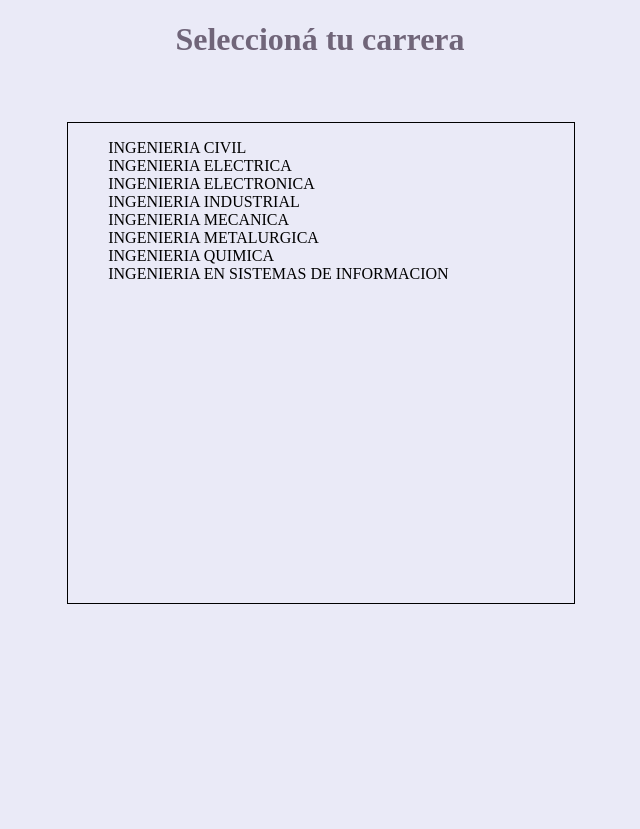
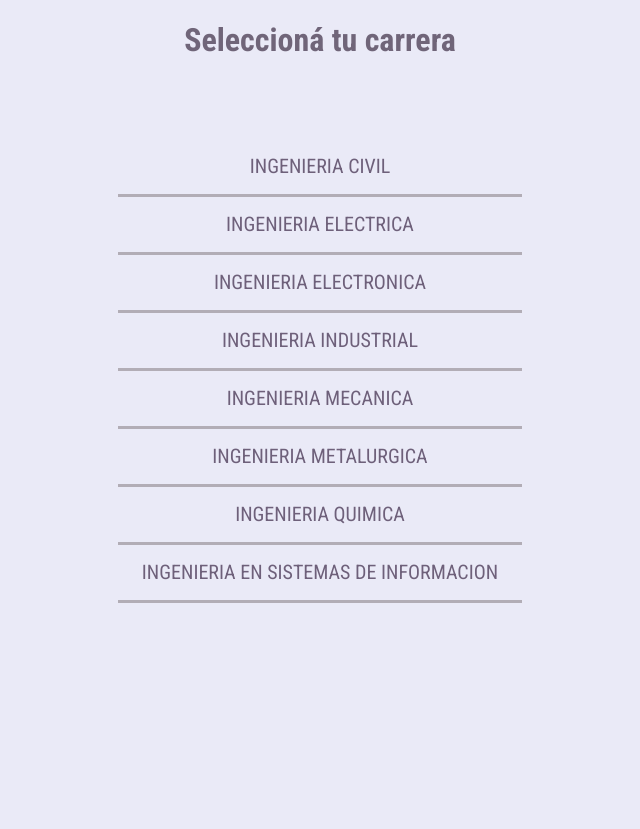
Before and after one commit to lauto16/UTNMaterias, a Django app: page / in a window 1280 px wide. Shown: the whole page, without its empty margins (320-960 px from the left). Run offline with Django 4.2, Linux system fonts and the light colour scheme; data comes from the database, SQL or seed files in the repository.

Commit message:
Selector de carreras

```diff
--- a/UTNMaterias/MainTree/views.py
+++ b/UTNMaterias/MainTree/views.py
@@ -4,20 +4,32 @@ from django.http import JsonResponse
 import requests
 
 
-def index(request):
-    # combine trees
-    db_tree = SubjectTreeDB(career='sistemas', tree_type='approval')
+def index(request, career: str):
+    careers = [
+        'civil',
+        'electrica',
+        'electronica',
+        'industrial',
+        'mecanica',
+        'metalurgica',
+        'quimica',
+        'sistemas'
+    ]
+
+    print(career)
+    """    db_tree = SubjectTreeDB(career='sistemas', tree_type='approval')
     print(db_tree.tree)
 
     if request.method == 'POST':
         data = json.loads(request.body)
         action = data['action']
         # CUANDO SE QUIERA CONSULTAR SOLO LOS DATOS DE UN SUBJECT, RECURRIMOS A LA API REST QUE VAMOS A CREAR
-        # CUANDO SE QUIERA CREAR TOD0 EL ARBOL Y PASARLO AL FRONT HACERLO DESDE LA VISTA EN BACKEND
+        # CUANDO SE QUIERA CREAR TOD0 EL ARBOL Y PASARLO AL FRONT HACERLO DESDE LA VISTA EN BACKEND"""
 
     return render(request, 'index.html')
 
-    """
+
+"""
 
 from MainTree.models import UTNSubject
 from django.http import JsonResponse
--- a/UTNMaterias/Selector/views.py
+++ b/UTNMaterias/Selector/views.py
@@ -1,3 +1,13 @@
 from django.shortcuts import render
+from MainTree.views import index
+from django.http import JsonResponse
+import json
 
-# Create your views here.
+
+def selector_view(request):
+    if request.method == 'POST':
+        data = json.loads(request.body)
+        career = data['career']
+        return JsonResponse({'career': career})
+
+    return render(request, 'selector.html')
--- a/UTNMaterias/UTNMaterias/static/css/index.css
+++ /dev/null
@@ -1,20 +0,0 @@
-body{
-    background-color: #eaeaf7;
-    height: 100dvh;
-}
-
-#selector-title{
-    text-align: center;
-    color: #706579;
-}
-
-#selector{
-    display: flex;
-    flex-direction: column;
-    margin-left: 30%;
-    margin-right: 30%;
-    margin-top: 5%;
-    width: 40%;
-    height: 60%;
-    border: 1px solid #000;
-}
--- /dev/null
+++ b/UTNMaterias/UTNMaterias/static/css/selector.css
@@ -0,0 +1,48 @@
+@import url('https://fonts.googleapis.com/css2?family=Roboto+Condensed:ital,wght@0,100..900;1,100..900&display=swap');
+
+body{
+    background-color: #eaeaf7;
+    height: 100dvh;
+}
+
+#selector-title{
+    text-align: center;
+    color: #706579;
+    font-family: "Roboto Condensed", sans-serif;
+    font-weight: 700;
+}
+
+#selector{
+    display: flex;
+    flex-direction: column;
+    margin-left: 30%;
+    margin-right: 30%;
+    margin-top: 5%;
+    width: 40%;
+    height: 60%;
+}
+
+#careers-list{
+    padding: 0;
+}
+
+.career{
+    text-align: center;
+    margin-left: 10%;
+    margin-right: 10%;
+    margin-top: 15px;
+    margin-bottom: 15px;
+    width: 80%;
+    height: 40px;
+    border-bottom: 3px solid #b2adb6;
+    font-family: "Roboto Condensed", sans-serif;
+    font-weight: 400;
+    color: #6e607a;
+    font-size: 20px;
+    transition: ease color 0.3s;
+}
+
+.career:hover{
+    cursor: pointer;
+    color: #000000;
+}
--- a/UTNMaterias/UTNMaterias/templates/index.html
+++ b/UTNMaterias/UTNMaterias/templates/index.html
@@ -4,23 +4,9 @@
     {% load static %}
     <meta charset="UTF-8">
     <meta name="viewport" content="width=device-width, initial-scale=1.0">
-    <link rel="stylesheet" href="{% static 'css/index.css' %}">
     <title>UTN Materias</title>
 </head>
 <body>
-    <h1 id="selector-title">Seleccion&aacute; tu carrera</h1>
-    <div id="selector">
-        <ul id="careers-list">
-            <div class="career" id="civil">INGENIERIA CIVIL</div>
-            <div class="career" id="electrica">INGENIERIA ELECTRICA</div>
-            <div class="career" id="electronica">INGENIERIA ELECTRONICA</div>
-            <div class="career" id="industrial">INGENIERIA INDUSTRIAL</div>
-            <div class="career" id="mecanica">INGENIERIA MECANICA</div>
-            <div class="career" id="metalurgica">INGENIERIA METALURGICA</div>
-            <div class="career" id="quimica">INGENIERIA QUIMICA</div>
-            <div class="career" id="sistemas">INGENIERIA EN SISTEMAS DE INFORMACION</div>
-        </ul>
-    </div>
 </body>
 <script src="{% static 'js/index.js' %}"></script>
 </html>
--- /dev/null
+++ b/UTNMaterias/UTNMaterias/templates/selector.html
@@ -0,0 +1,26 @@
+<!DOCTYPE html>
+<html lang="en">
+<head>
+    {% load static %}
+    <meta charset="UTF-8">
+    <meta name="viewport" content="width=device-width, initial-scale=1.0">
+    <link rel="stylesheet" href="{% static 'css/selector.css' %}">
+    <title>UTN Materias</title>
+</head>
+<body>
+    <h1 id="selector-title">Seleccion&aacute; tu carrera</h1>
+    <div id="selector">
+        <ul id="careers-list">
+            <div class="career" id="civil">INGENIERIA CIVIL</div>
+            <div class="career" id="electrica">INGENIERIA ELECTRICA</div>
+            <div class="career" id="electronica">INGENIERIA ELECTRONICA</div>
+            <div class="career" id="industrial">INGENIERIA INDUSTRIAL</div>
+            <div class="career" id="mecanica">INGENIERIA MECANICA</div>
+            <div class="career" id="metalurgica">INGENIERIA METALURGICA</div>
+            <div class="career" id="quimica">INGENIERIA QUIMICA</div>
+            <div class="career" id="sistemas">INGENIERIA EN SISTEMAS DE INFORMACION</div>
+        </ul>
+    </div>
+</body>
+<script src="{% static 'js/selector.js' %}"></script>
+</html>
--- a/UTNMaterias/UTNMaterias/urls.py
+++ b/UTNMaterias/UTNMaterias/urls.py
@@ -1,10 +1,12 @@
 from django.contrib import admin
 from django.urls import path, include
 from MainTree.views import *
+from Selector.views import *
 from SubjectAPI.urls import *
 
 urlpatterns = [
     path('admin/', admin.site.urls),
-    path('', index, name='index'),
+    path('', selector_view, name='selector'),
+    path('index/<str:career>', index, name='index'),
     path('apis/', include('SubjectAPI.urls'))
 ]
```
Also changed, not shown: UTNMaterias/UTNMaterias/static/js/selector.js (added, +55 -0 lines).
